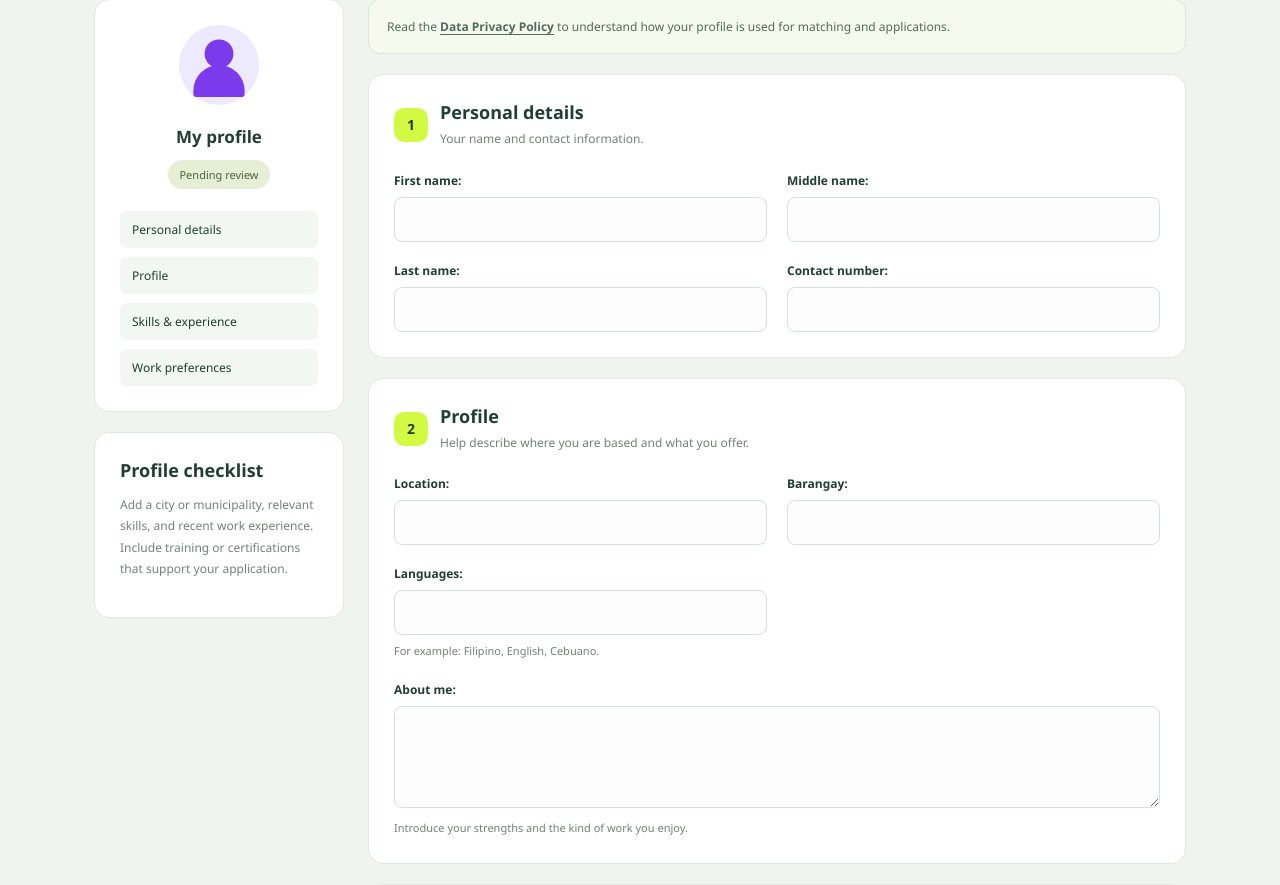
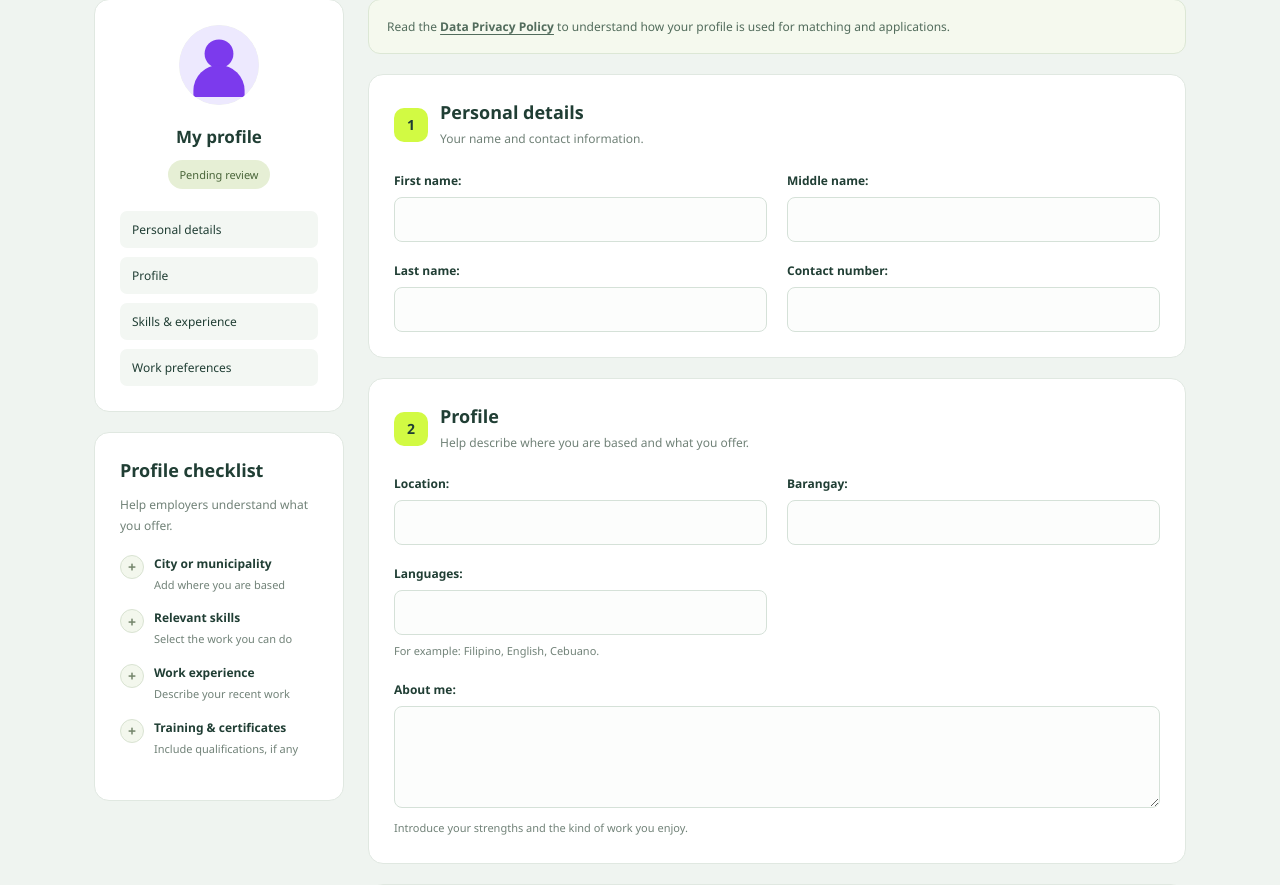
Before and after one commit to servinnsystem/servinn-system, a Django app: template jobseekers/templates/jobseekers/profile_setup.html in a window 1280 px wide. Shown: the part 268-1153 px from the top of the page. Run offline with Django 5.2, Linux system fonts and the light colour scheme; the template is opened without the code that fills it: values that come from a table or form of the project are taken from there, others are empty.

Commit message:
Improve profile checklist and resume download button

```diff
--- a/jobseekers/templates/jobseekers/profile_setup.html
+++ b/jobseekers/templates/jobseekers/profile_setup.html
@@ -74,6 +74,17 @@
     .skills-options label{display:flex;align-items:center;gap:8px;margin:0;font-weight:400;line-height:1.6;cursor:pointer}
     .skills-options input[type=checkbox]{width:17px;height:17px;padding:0;margin:0;accent-color:#315a46;flex-shrink:0}
   .skills-fieldset{border:0;padding:0;margin:0;min-width:0}.skills-fieldset legend{padding:0;margin-bottom:8px;font-size:inherit;font-weight:600}
+
+    .checklist-items{list-style:none;padding:0;margin:18px 0;display:grid;gap:16px}
+    .checklist-items li{display:flex;gap:10px;align-items:flex-start}
+    .checklist-items strong{display:block;font-size:12px;line-height:1.5}
+    .checklist-items small{font-size:11px;margin-top:3px;line-height:1.6}
+    .check-indicator{display:grid;place-items:center;width:24px;height:24px;border:1px solid #d9e3d2;border-radius:50%;background:#f3f7ed;color:#74856b;flex-shrink:0;font-weight:700}
+    .check-indicator.done{background:#e3f0db;border-color:#c4dbb4;color:#315a46}
+    .resume-download{display:flex;align-items:center;justify-content:center;gap:9px;width:100%;min-height:44px;padding:12px 10px;border:1px solid #ceddc5;border-radius:10px;background:#edf5e6;color:#315a46;font-size:12px;font-weight:600;line-height:1.6;text-align:center;transition:background .15s,box-shadow .15s}
+    .resume-download:hover{background:#dfeaD4;box-shadow:0 3px 8px #203e3410}
+    .resume-download svg{width:17px;height:17px;fill:none;stroke:currentColor;stroke-width:1.7;stroke-linecap:round;stroke-linejoin:round;flex-shrink:0}
+    @media(prefers-reduced-motion:reduce){.resume-download{transition:none}}
 </style>
   {% include 'includes/skills_dropdown_assets.html' %}
 </head>
@@ -118,11 +129,17 @@
           </nav>
         </div>
 
-        <div class="card">
+        <div class="card profile-checklist">
           <h2>Profile checklist</h2>
-          <p class="muted">Add a city or municipality, relevant skills, and recent work experience. Include training or certifications that support your application.</p>
+          <p class="muted">Help employers understand what you offer.</p>
+          <ul class="checklist-items">
+            <li><span class="check-indicator {% if user_data.location or user_data.city_municipality %}done{% endif %}" aria-hidden="true">{% if user_data.location or user_data.city_municipality %}&#10003;{% else %}+{% endif %}</span><span><strong>City or municipality</strong><small>{% if user_data.location or user_data.city_municipality %}Added to your profile{% else %}Add where you are based{% endif %}</small></span></li>
+            <li><span class="check-indicator {% if user_data.skills %}done{% endif %}" aria-hidden="true">{% if user_data.skills %}&#10003;{% else %}+{% endif %}</span><span><strong>Relevant skills</strong><small>{% if user_data.skills %}Added to your profile{% else %}Select the work you can do{% endif %}</small></span></li>
+            <li><span class="check-indicator {% if user_data.experience %}done{% endif %}" aria-hidden="true">{% if user_data.experience %}&#10003;{% else %}+{% endif %}</span><span><strong>Work experience</strong><small>{% if user_data.experience %}Added to your profile{% else %}Describe your recent work{% endif %}</small></span></li>
+            <li><span class="check-indicator {% if user_data.certifications %}done{% endif %}" aria-hidden="true">{% if user_data.certifications %}&#10003;{% else %}+{% endif %}</span><span><strong>Training &amp; certificates</strong><small>{% if user_data.certifications %}Added to your profile{% else %}Include qualifications, if any{% endif %}</small></span></li>
+          </ul>
           {% if user_data.resume_document_file %}
-            <a class="document" href="{% url 'profile_file' request.session.user_email 'resume_document' %}">Download current resume</a>
+            <a class="resume-download" href="{% url 'profile_file' request.session.user_email 'resume_document' %}"><svg viewBox="0 0 24 24" aria-hidden="true"><path d="M12 3v12m-5-5 5 5 5-5M4 16v5h16v-5"/></svg>Download current resume</a>
           {% endif %}
           {% if user_data.admin_notes %}
             <p class="muted"><strong>Review notes</strong><br>{{ user_data.admin_notes }}</p>
```
